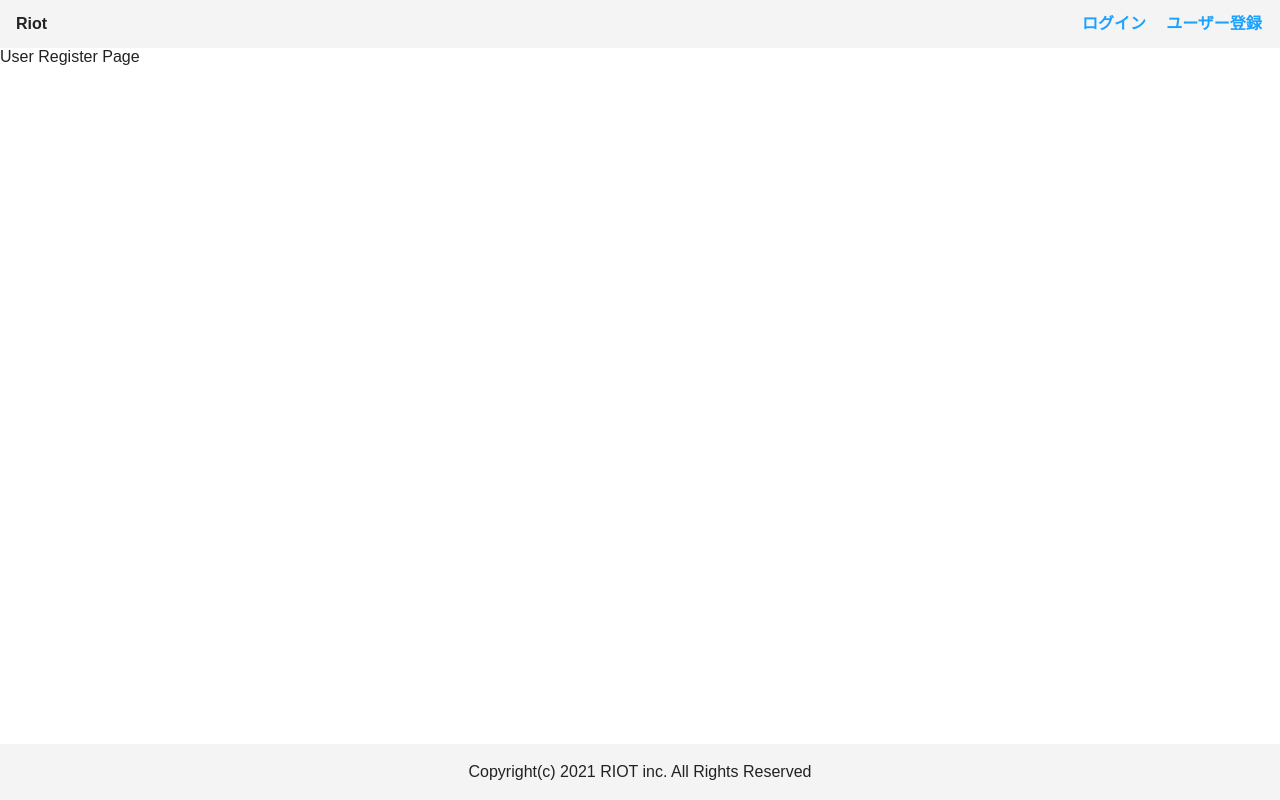
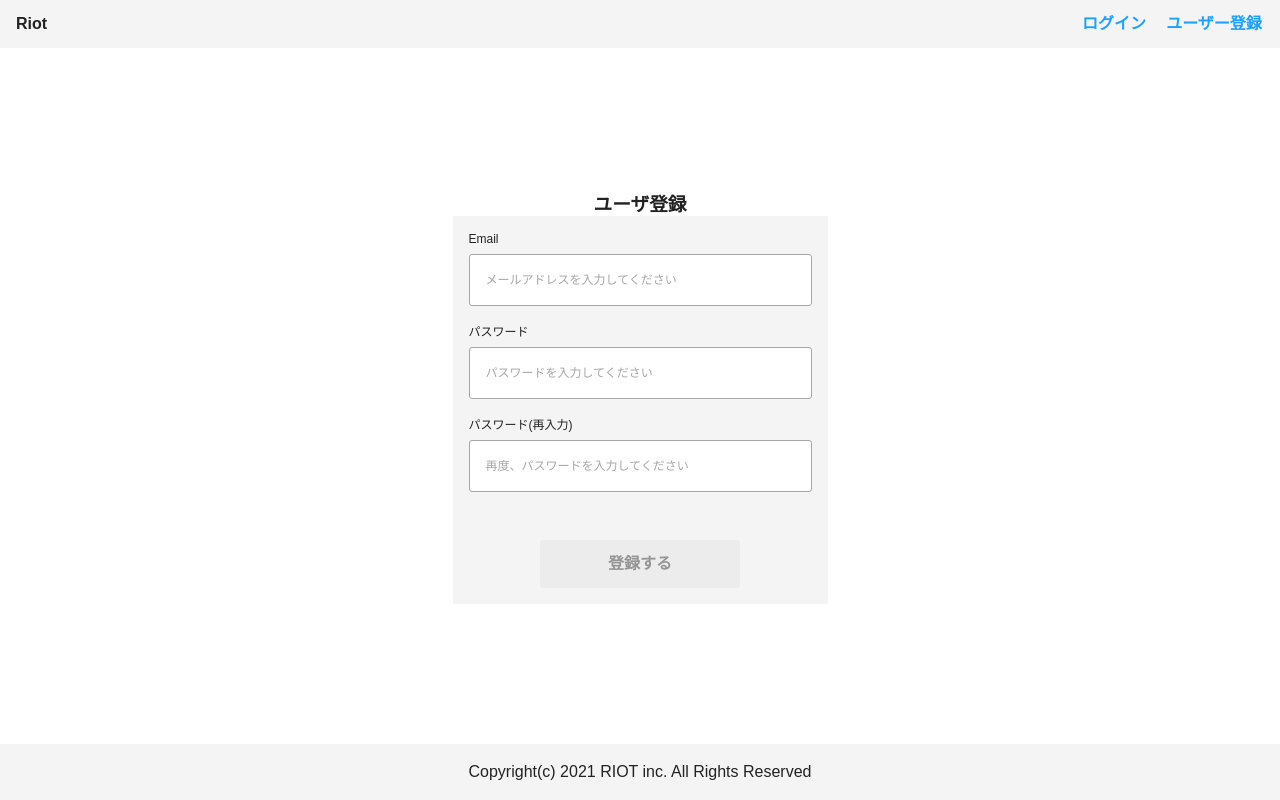
Before and after one commit to kimuniiii/Personal-Development, a Next.js app in the folder packages/client/: page /user-register in a window 1280 px wide. Built offline with nearby package versions, Linux system fonts and the light colour scheme.

Commit message:
ユーザー登録画面をデザイン通りに実装

```diff
--- a/packages/client/src/pages/user-register/index.tsx
+++ b/packages/client/src/pages/user-register/index.tsx
@@ -1,16 +1,126 @@
+import styled from '@emotion/styled';
+import { useForm } from 'react-hook-form';
+
+import { Button } from 'src/components/common/Button';
+import { CommonTemplate } from 'src/components/templates/CommonTemplate';
 import { HeadTemplate } from 'src/components/templates/HeadTemplate';
-import { CommonTemplate } from 'src/components/templates/CommonTemplate';
+import { Input } from 'src/components/common/Input';
+import { Margin } from 'src/components/layouts/Margin';
+
+import { COLOR_PALETTE } from 'src/styles/color_palette';
 
 /**
  * @概要 ユーザー登録ボタンを押したら表示されるページコンポーネント
  */
 const UserRegisterPage = (): JSX.Element => {
+  const {
+    register,
+    handleSubmit,
+    formState: { errors, isValid },
+  } = useForm({
+    mode: 'onChange',
+    reValidateMode: 'onChange',
+  });
+
+  /**
+   * 送信ボタンを押した時に呼び出されるイベントハンドラ
+   */
+  const onSubmit = (data: unknown): void => {
+    console.log(data);
+  };
+
   return (
     <>
       <HeadTemplate pageTitle='ユーザー登録ページ' />
-      <CommonTemplate>User Register Page</CommonTemplate>
+      <CommonTemplate>
+        <StUserRegisterFormContainer onSubmit={handleSubmit(onSubmit)}>
+          <h3>ユーザ登録</h3>
+          <StWithDrawContainer>
+            <Input
+              type='email'
+              id='email'
+              name='email'
+              labelText='Email'
+              placeholder='メールアドレスを入力してください'
+              width='343px'
+              fontSizeValue='12px'
+              isError={!!errors.email}
+              errors={errors}
+              register={register('email', {
+                pattern: {
+                  message: 'メールアドレスの書き方が間違ってます！',
+                  value: /^\w+([-+.]\w+)*@\w+([-.]\w+)*\.\w+([-.]\w+)*$/,
+                },
+                required: { message: '必須入力項目です！', value: true },
+              })}
+            />
+            <Input
+              type='password'
+              id='password'
+              name='password'
+              labelText='パスワード'
+              placeholder='パスワードを入力してください'
+              width='343px'
+              fontSizeValue='12px'
+              isError={!!errors.password}
+              errors={errors}
+              register={register('password', {
+                required: { message: '必須入力項目です！', value: true },
+              })}
+            />
+            <Input
+              type='password'
+              id='re-password'
+              name='re-password'
+              labelText='パスワード(再入力)'
+              placeholder='再度、パスワードを入力してください'
+              width='343px'
+              fontSizeValue='12px'
+              isError={!!errors.password}
+              errors={errors}
+              register={register('re-password', {
+                required: { message: '必須入力項目です！', value: true },
+              })}
+            />
+            <Margin bottom='16px' />
+            <Button
+              type='submit'
+              styleTypes='tertiary'
+              width='200px'
+              fontSizeValue='16px'
+              buttonContent='登録する'
+              disabled={!isValid}
+              onClick={(): void => alert('登録するボタンをクリック')}
+            />
+          </StWithDrawContainer>
+        </StUserRegisterFormContainer>
+      </CommonTemplate>
     </>
   );
 };
 
 export default UserRegisterPage;
+
+const StUserRegisterFormContainer = styled.form`
+  display: flex;
+  flex-direction: column;
+  justify-content: center;
+  align-items: center;
+  /*
+  ** CommonHeaderのheight : 48px
+  ** CommonFooterのheight : 56px
+  */
+  min-height: calc(100vh - (48px + 56px));
+  padding: 16px;
+`;
+
+const StWithDrawContainer = styled.div`
+  display: flex;
+  flex-direction: column;
+  align-items: center;
+  gap: 16px;
+  width: 375px;
+  height: auto;
+  padding: 16px;
+  background-color: ${COLOR_PALETTE.LIGHT_GRAY};
+`;
```
